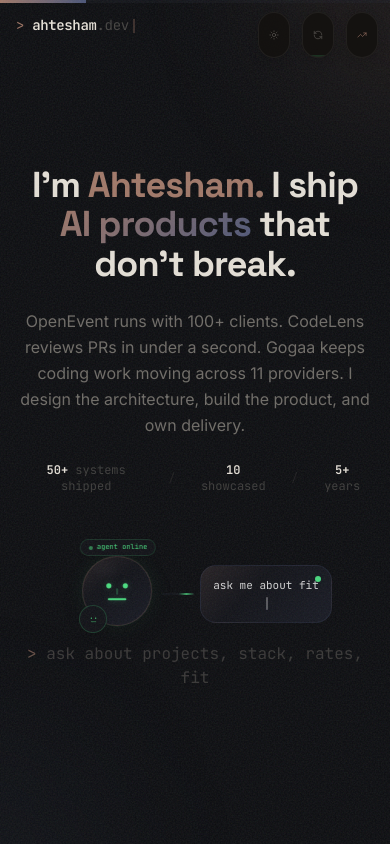
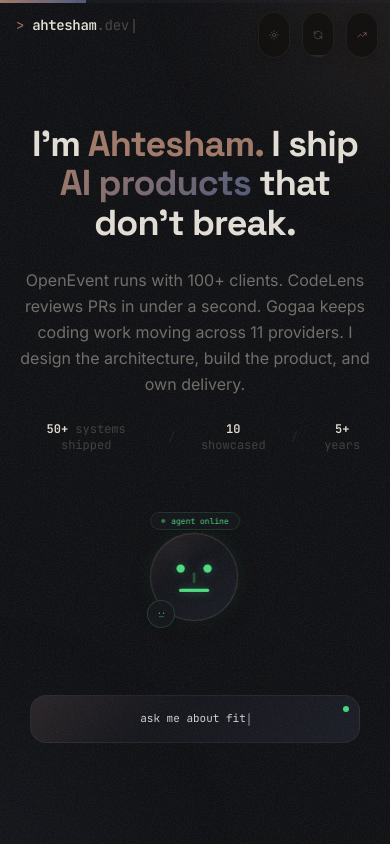
Before and after one commit to shami-ah/portfolio-site, a Next.js app: page / in a window 390 px wide. Shown: the top 844 px of the page. Built offline with nearby package versions, Linux system fonts and the light colour scheme.

Commit message:
center hero agent signature

```diff
--- a/src/components/agent-bar.tsx
+++ b/src/components/agent-bar.tsx
@@ -727,11 +727,11 @@ export function AgentBar(): React.ReactElement {
             animate={{ opacity: 1, scale: 1 }}
             exit={{ opacity: 0, scale: 0.6, filter: "blur(8px)" }}
             transition={{ duration: 0.5, ease: [0.4, 0, 0.2, 1] }}
-            className="flex flex-row items-center justify-center gap-0 mx-auto"
+            className="flex flex-col items-center justify-center gap-5 md:gap-6 mx-auto"
           >
-            {/* LEFT: Character zone — fixed size, never shifts */}
+            {/* Character zone — centered signature object, never shifts */}
             <div
-              className="relative w-[120px] h-[120px] md:w-[220px] md:h-[220px] flex items-center justify-center shrink-0 overflow-visible"
+              className="relative w-[170px] h-[190px] md:w-[260px] md:h-[260px] flex items-center justify-center shrink-0 overflow-visible"
               onMouseEnter={() => setEmojiHovered(true)}
               onMouseLeave={() => {
                 setEmojiHovered(false);
@@ -746,11 +746,8 @@ export function AgentBar(): React.ReactElement {
                     animate={{ opacity: 1 }}
                     exit={{ opacity: 0 }}
                     transition={{ duration: 0.28, ease: [0.22, 1, 0.36, 1] }}
-                    className="absolute inset-0 pointer-events-none scale-[0.5] md:scale-100 origin-top-left"
+                    className="absolute inset-0 pointer-events-none scale-[0.65] md:scale-100 origin-center"
                   >
-                    <span className="absolute left-[18px] top-[2px] md:left-[30px] md:top-[8px] rounded-full border border-accent-status/15 bg-card/80 px-2 py-0.5 font-mono text-[8px] md:text-[9px] text-accent-status/60 backdrop-blur-xl">
-                      mood
-                    </span>
                     {MOOD_POSITIONS.map((mp, i) => (
                       <motion.button key={mp.mood} type="button" initial={{ opacity: 0, scale: 0.5 }} animate={{ opacity: 1, scale: 1 }} transition={{ delay: i * 0.1, type: "spring", stiffness: 300, damping: 20 }}
                         onClick={(e) => {
@@ -762,7 +759,7 @@ export function AgentBar(): React.ReactElement {
                           }
                           setMoodPickerOpen(false);
                         }}
-                        className="mood-face absolute w-[34px] h-[34px] md:w-[38px] md:h-[38px] rounded-full flex items-center justify-center cursor-pointer pointer-events-auto transition-all duration-300 group hover:scale-[1.4] hover:z-20 border border-accent/20 shadow-md backdrop-blur-xl"
+                        className="mood-face absolute w-[34px] h-[34px] md:w-[36px] md:h-[36px] rounded-full flex items-center justify-center cursor-pointer pointer-events-auto opacity-80 transition-all duration-300 group hover:scale-[1.25] hover:opacity-100 hover:z-20 border border-accent/20 shadow-md backdrop-blur-xl"
                         style={{ ...mp.style }}
                         aria-label={mp.label}
                       >
@@ -779,7 +776,7 @@ export function AgentBar(): React.ReactElement {
                 onClick={handleEmojiClick}
               >
                 {/* Badge */}
-                <div className="agent-badge absolute -top-5 md:-top-7 left-1/2 -translate-x-1/2 z-20 inline-flex items-center gap-1 md:gap-1.5 px-2 py-0.5 md:px-3 md:py-1 rounded-full font-mono text-[7px] md:text-[10px] text-accent-status whitespace-nowrap bg-card/90 border border-accent-status/15 backdrop-blur-xl shadow-sm"
+                <div className="agent-badge absolute -top-6 md:-top-9 left-1/2 -translate-x-1/2 z-20 inline-flex items-center gap-1.5 md:gap-2 px-2.5 py-0.5 md:px-4 md:py-1.5 rounded-full font-mono text-[8px] md:text-[11px] text-accent-status whitespace-nowrap bg-card/90 border border-accent-status/15 backdrop-blur-xl shadow-sm"
                 >
                   <span className="agent-badge-dot w-1 h-1 md:w-[5px] md:h-[5px] rounded-full bg-accent-status animate-pulse" />
                   agent online
@@ -788,7 +785,7 @@ export function AgentBar(): React.ReactElement {
                 <div className={`absolute -inset-[10px] rounded-full border border-accent-status/[0.08] pointer-events-none transition-all duration-500 ${emojiHovered ? "opacity-100 border-accent-status/20" : "opacity-0"}`} />
                 {/* Emoji body */}
                 <motion.div
-                  className="agent-emoji-body relative w-[70px] h-[70px] md:w-[130px] md:h-[130px] rounded-full flex items-center justify-center border border-accent/25 shadow-xl"
+                  className="agent-emoji-body relative w-[88px] h-[88px] md:w-[160px] md:h-[160px] rounded-full flex items-center justify-center border border-accent/25 shadow-xl"
                   style={{
                     animation: "asymmetric-float 5s ease-in-out infinite, agent-stage-glow 3s ease-in-out infinite",
                   }}
@@ -797,15 +794,15 @@ export function AgentBar(): React.ReactElement {
                 >
                   <div className={`absolute top-[8%] left-[15%] w-[35%] h-[25%] rounded-full pointer-events-none transition-opacity ${emojiHovered ? "opacity-100" : "opacity-50"}`}
                     style={{ background: "radial-gradient(ellipse, rgba(255,255,255,0.04), transparent)" }} />
-                  <div className="scale-[0.55] md:scale-100 origin-center">
+                  <div className="scale-[0.72] md:scale-100 origin-center">
                     <AnimatePresence mode="wait">
                       {emojiMoodOverride === "dancing" ? (
                         <motion.div key="dance" initial={{ scale: 0.3, opacity: 0 }} animate={{ scale: 1, opacity: 1 }} exit={{ scale: 0.3, opacity: 0 }} transition={{ type: "spring", stiffness: 300, damping: 18 }}>
-                          <AgentEmoji size={80} mood="dancing" />
+                          <AgentEmoji size={104} mood="dancing" />
                         </motion.div>
                       ) : (
                         <motion.div key="face" initial={{ scale: 0.5, opacity: 0 }} animate={{ scale: 1, opacity: 1 }} exit={{ scale: 0.4, opacity: 0 }}>
-                          <AgentEmoji size={90} hovered={emojiHovered} mood={emojiMoodOverride ?? persistentMood} />
+                          <AgentEmoji size={112} hovered={emojiHovered} mood={emojiMoodOverride ?? persistentMood} />
                         </motion.div>
                       )}
                     </AnimatePresence>
@@ -824,8 +821,8 @@ export function AgentBar(): React.ReactElement {
                 </button>
               </div>
             </div>
-            {/* RIGHT: Speech bubble — fixed width container so resizing text doesn't shift emoji */}
-            <div className="-ml-4 shrink-0 md:-ml-8">
+            {/* Speech panel — one centered message surface */}
+            <div className="w-full shrink-0">
               <StageSpeechBubble visible={morphPhase === "stage"} emojiHovered={emojiHovered} />
             </div>
           </motion.div>
--- a/src/components/agent-visuals.tsx
+++ b/src/components/agent-visuals.tsx
@@ -215,24 +215,15 @@ export function StageSpeechBubble({ visible, emojiHovered }: { visible: boolean;
 
   return (
     <motion.div
-      initial={{ opacity: 0, x: -16, scale: 0.92, filter: "blur(4px)" }}
-      animate={{ opacity: 1, x: 0, scale: 1, filter: "blur(0px)" }}
-      exit={{ opacity: 0, x: -8, scale: 0.95 }}
+      initial={{ opacity: 0, y: -8, scale: 0.92, filter: "blur(4px)" }}
+      animate={{ opacity: 1, y: 0, scale: 1, filter: "blur(0px)" }}
+      exit={{ opacity: 0, y: -6, scale: 0.95 }}
       transition={{ duration: 0.5, ease: [0.22, 1, 0.36, 1] }}
-      className="shrink-0"
+      className="w-full shrink-0"
     >
-      <div className="relative flex items-center gap-1.5 md:gap-3">
-        {/* Typing signal — makes the bubble read as the agent speaking */}
-        <div className="relative h-[2px] w-8 md:w-14 shrink-0 overflow-hidden rounded-full bg-accent-secondary/10">
-          <motion.span
-            className="absolute inset-y-0 left-0 w-1/2 rounded-full bg-gradient-to-r from-transparent via-accent-status/70 to-transparent"
-            animate={{ x: ["-100%", "220%"] }}
-            transition={{ duration: 1.8, repeat: Infinity, ease: "easeInOut" }}
-          />
-        </div>
-
+      <div className="relative flex justify-center">
         {/* Bubble — fixed width, text wraps inside */}
-        <div className="speech-bubble relative w-[132px] md:w-[196px] min-h-[58px] md:min-h-[82px] rounded-[16px] md:rounded-[22px] px-3 py-2.5 md:px-6 md:py-5 flex items-center border border-accent-secondary/20 backdrop-blur-xl overflow-hidden"
+        <div className="speech-bubble relative w-[min(330px,calc(100vw-3rem))] md:w-[420px] min-h-[48px] md:min-h-[58px] rounded-[16px] md:rounded-[20px] px-4 py-3 md:px-6 md:py-4 flex items-center justify-center text-center border border-accent-secondary/20 backdrop-blur-xl overflow-hidden"
         >
           <motion.span
             aria-hidden
@@ -266,11 +257,10 @@ export function StageSpeechBubble({ visible, emojiHovered }: { visible: boolean;
 // Mood faces — vertical column on the left, evenly spaced, no overlap
 // 220px zone, 38px faces, need ~44px between centers
 export const MOOD_POSITIONS = [
-  { mood: "curious" as const, label: "curious", style: { top: "20px", left: "18px" } },
-  { mood: "proud" as const, label: "proud", style: { top: "60px", left: "-6px" } },
-  { mood: "dancing" as const, label: "dance", style: { top: "106px", left: "-12px" } },
-  { mood: "confused" as const, label: "thinking", style: { top: "152px", left: "6px" } },
-  { mood: "sleeping" as const, label: "sleep", style: { top: "184px", left: "48px" } },
+  { mood: "curious" as const, label: "curious", style: { top: "34px", left: "40px" } },
+  { mood: "proud" as const, label: "proud", style: { top: "34px", left: "184px" } },
+  { mood: "confused" as const, label: "focus", style: { top: "166px", left: "42px" } },
+  { mood: "dancing" as const, label: "dance", style: { top: "166px", left: "184px" } },
 ];
 
 /* ------------------------------------------------------------------ */
--- a/src/components/config-hero.tsx
+++ b/src/components/config-hero.tsx
@@ -309,21 +309,8 @@ export function ConfigHero(): React.ReactElement {
             filter: m("agent") ? "blur(0px)" : "blur(6px)",
           }}
           transition={{ duration: immediate ? 0 : 0.7, ease: EASE }}
-          className="mt-2 max-w-[700px] mx-auto min-h-[136px] md:min-h-[250px] flex items-center justify-center"
+          className="mt-2 max-w-[700px] mx-auto min-h-[240px] md:min-h-[360px] flex items-center justify-center"
         />
-
-        <motion.p
-          initial={false}
-          animate={{
-            opacity: overlayActive ? 0 : (m("agent") ? 1 : 0),
-            y: m("agent") ? 0 : 6,
-          }}
-          transition={{ duration: overlayActive ? 0.2 : (immediate ? 0 : 0.45), ease: EASE }}
-          className="-mt-5 md:-mt-12 mb-3 text-caption md:text-xs font-mono text-muted/45"
-          style={{ pointerEvents: overlayActive ? "none" : "auto" }}
-        >
-          <span className="text-accent/60">&gt;</span> ask about projects, stack, rates, fit
-        </motion.p>
       </div>
 
     </section>
```
